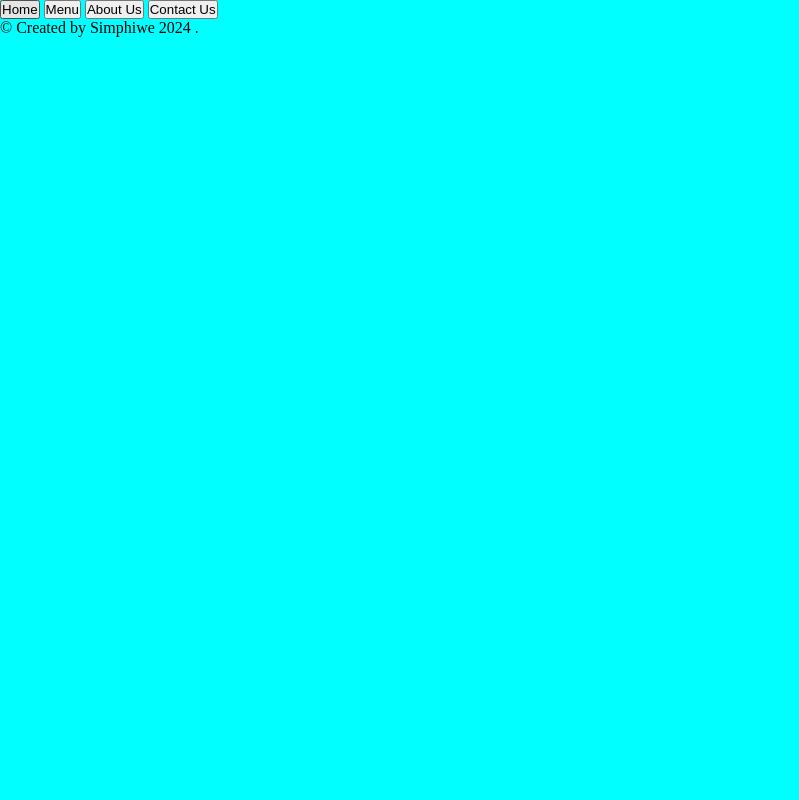
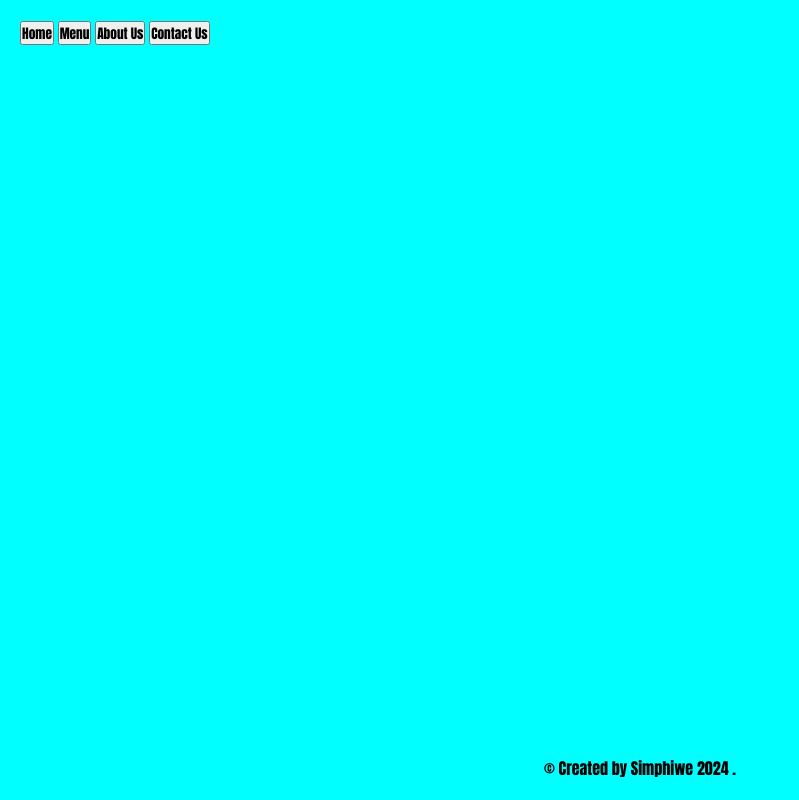
Before and after one commit to DeeBest/restaurant-page, a website built with webpack: page src/index.html in a window 1280 px wide. Shown: the whole page, without its empty margins (0-799 px from the left). Built offline with nearby package versions, Linux system fonts and the light colour scheme.

Commit message:
created a folder to put the pages files

```diff
--- /dev/null
+++ b/src/Pages/home-page/homePage.js
@@ -0,0 +1,3 @@
+export function sayName(){
+  console.log('simphiwe');
+};
--- a/src/index.css
+++ b/src/index.css
@@ -2,7 +2,23 @@
   margin: 0;
   padding: 0;
   box-sizing: border-box;
+  font-family: Impact, Haettenschweiler, 'Arial Narrow Bold', sans-serif;
 }
 body{
   background-color: aqua;
+  display: flex;
+  flex-direction: column;
+  min-height: 100vh;
+
 }
+header{
+  padding: 20px;
+}
+main{
+  flex: 1;
+  padding: 20px;
+}
+footer{
+  padding: 20px;
+  text-align: center;
+}
--- a/src/index.js
+++ b/src/index.js
@@ -1,5 +1,5 @@
 import "./index.css";
+import { sayName } from "./Pages/home-page/homePage.js";
 
-
-
-console.log("Simphiwe");
+const mainContentContainer = document.getElementById('content');
+sayName();
```
Also changed, not shown: dist/index.bundle.js.
